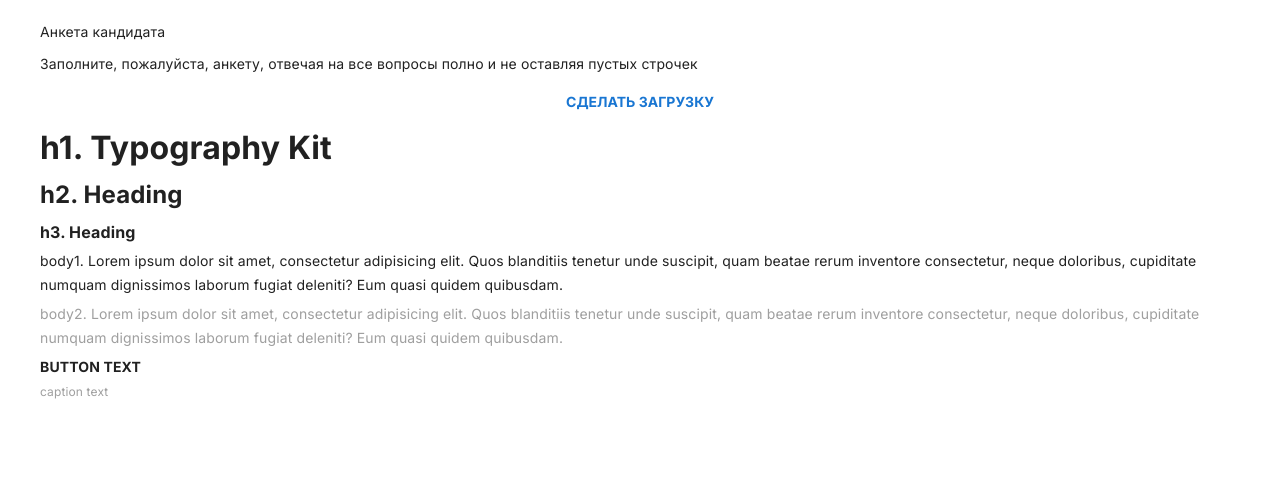
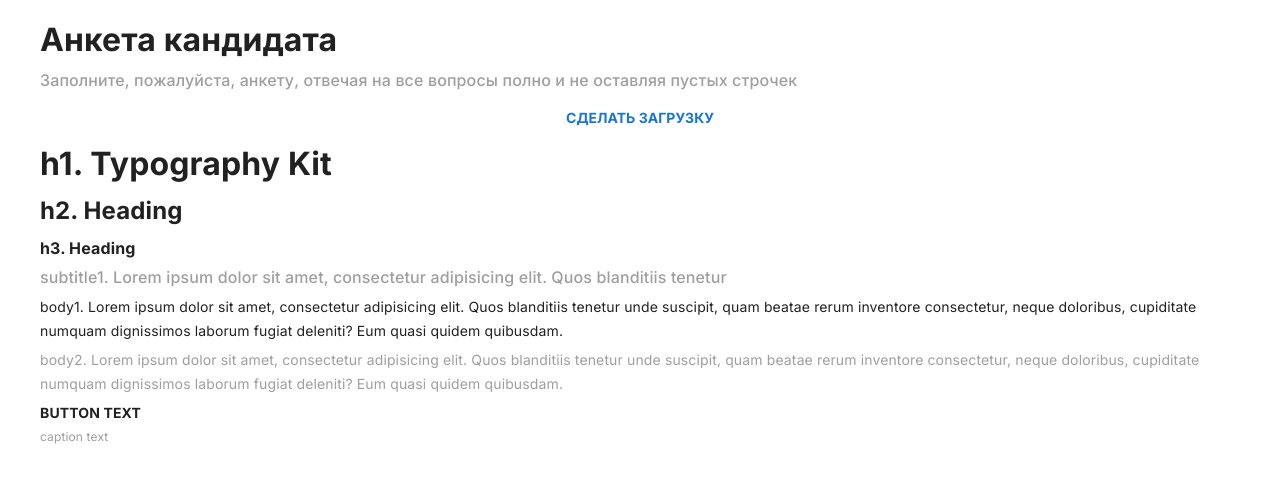
Before and after one commit to salievvm/kp-calendar, a React (Create React App) app: page / in a window 1280 px wide. Shown: the top 480 px of the page. Built offline with nearby package versions, Linux system fonts and the light colour scheme.

Commit message:
complete Typography styles

```diff
--- a/src/components/@ui/CustomTypography/CustomTypography.jsx
+++ b/src/components/@ui/CustomTypography/CustomTypography.jsx
@@ -24,11 +24,11 @@ export default function CustomTypography() {
       <Typography variant="h6" gutterBottom>
         h6. Heading
       </Typography> */}
-      {/* <Typography variant="subtitle1" gutterBottom>
+      <Typography variant="subtitle1" gutterBottom>
         subtitle1. Lorem ipsum dolor sit amet, consectetur adipisicing elit. Quos
         blanditiis tenetur
       </Typography>
-      <Typography variant="subtitle2" gutterBottom>
+      {/* <Typography variant="subtitle2" gutterBottom>
         subtitle2. Lorem ipsum dolor sit amet, consectetur adipisicing elit. Quos
         blanditiis tenetur
       </Typography> */}
--- a/src/containers/FormCandidate/FormCandidate.jsx
+++ b/src/containers/FormCandidate/FormCandidate.jsx
@@ -15,8 +15,8 @@ const FormCandidate = () => {
       direction="column"
       gap={1}
     >
-      <Typography>Анкета кандидата</Typography>
-      <Typography>Заполните, пожалуйста, анкету, отвечая на все вопросы полно и не оставляя пустых строчек</Typography>
+      <Typography variant="h1">Анкета кандидата</Typography>
+      <Typography variant="subtitle1">Заполните, пожалуйста, анкету, отвечая на все вопросы полно и не оставляя пустых строчек</Typography>
       <Button
         onClick={handleMakeLoading}
       >
--- a/src/theme/index.js
+++ b/src/theme/index.js
@@ -26,6 +26,12 @@ const theme = createTheme({
       fontSize: '16px',
       fontWeight: 700,
       lineHeight: '24px',
+    },
+    subtitle1: {
+      fontSize: '16px',
+      fontWeight: 500,
+      lineHeight: '24px',
+      color: '#9F9F9F',
     },
     body1: {
       fontSize: '14px',
```
